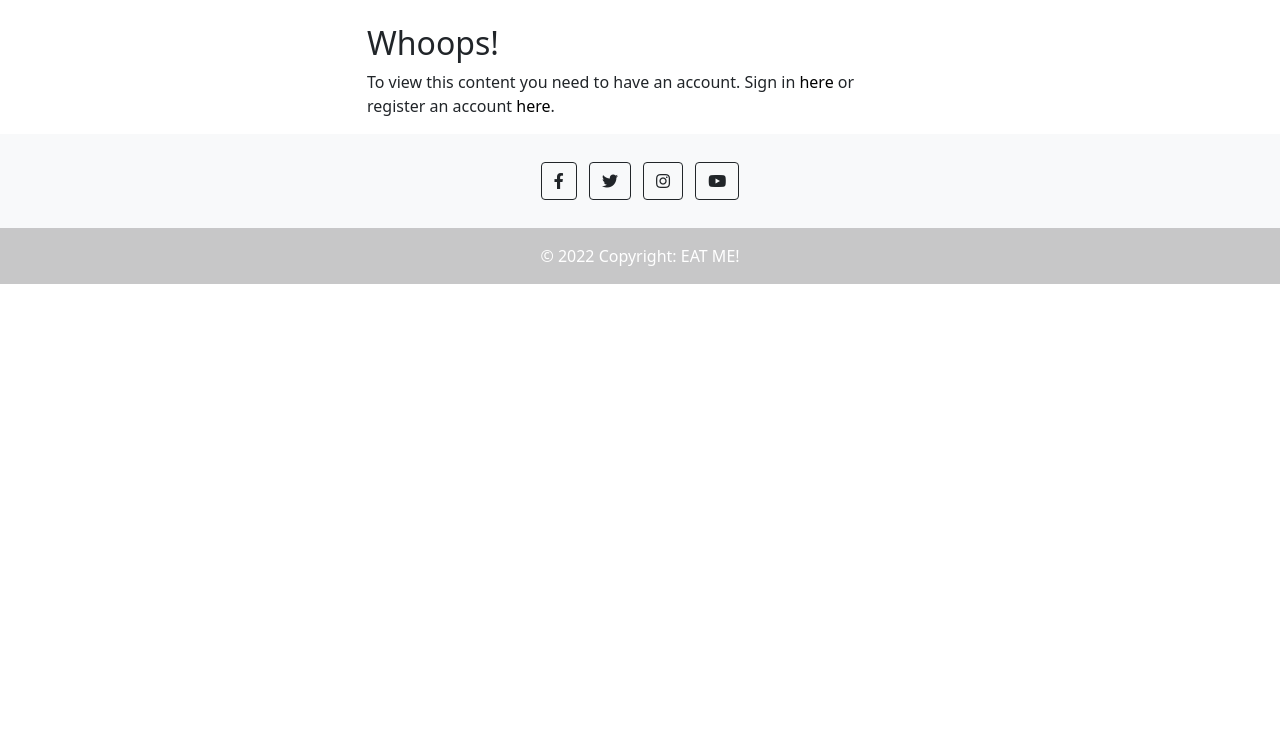
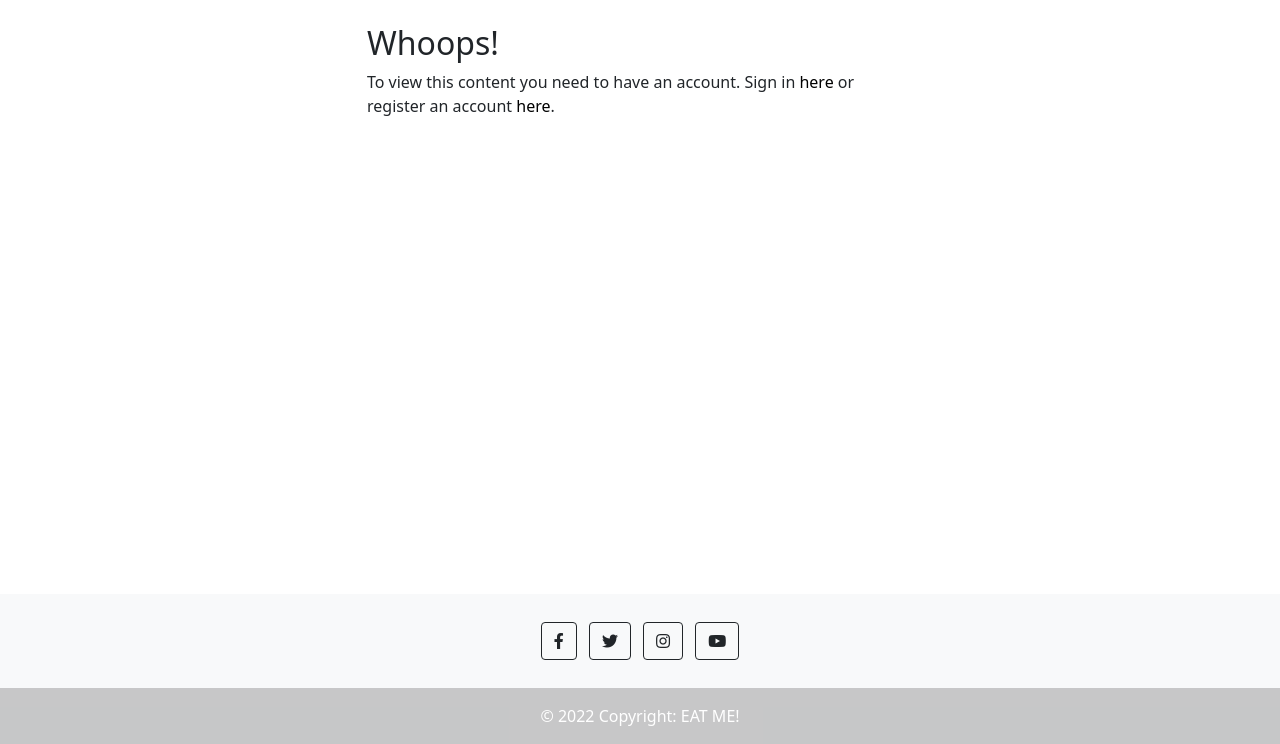
Before and after one commit to Delboy/EatMe, a Django app: page /favourite_recipes/ in a window 1280 px wide. Shown: the part 56-800 px from the top of the page. Run offline with Django 3.2, Linux system fonts and the light colour scheme; some libraries are stand-ins or nearby versions; some web fonts are replaced.

Commit message:
fixed issue where footer wasnt sticking to bottom of page

```diff
--- a/templates/base.html
+++ b/templates/base.html
@@ -26,6 +26,7 @@
     <link rel="manifest" href="{% static 'favicon/site.webmanifest' %}">
     </head>
 
+<!-- Class code taken from https://radu.link/make-footer-stay-bottom-page-bootstrap/ -->
 <body class="d-flex flex-column min-vh-100">
 
     <!-- Navigation -->
@@ -126,7 +127,7 @@
 
     <!-- Footer -->
     <!-- Footer inspired from mdbootstrap.com -->
-    <footer class="bg-light text-center text-white">
+    <footer class="bg-light text-center text-white mt-auto">
         <div class="container p-4 pb-0">
           <section class="mb-4">
             <!-- Facebook -->
```
Also changed, not shown: templates/base_recipe.html (+6 -1 lines), templates/favourite_recipes.html (+6 -1 lines).
